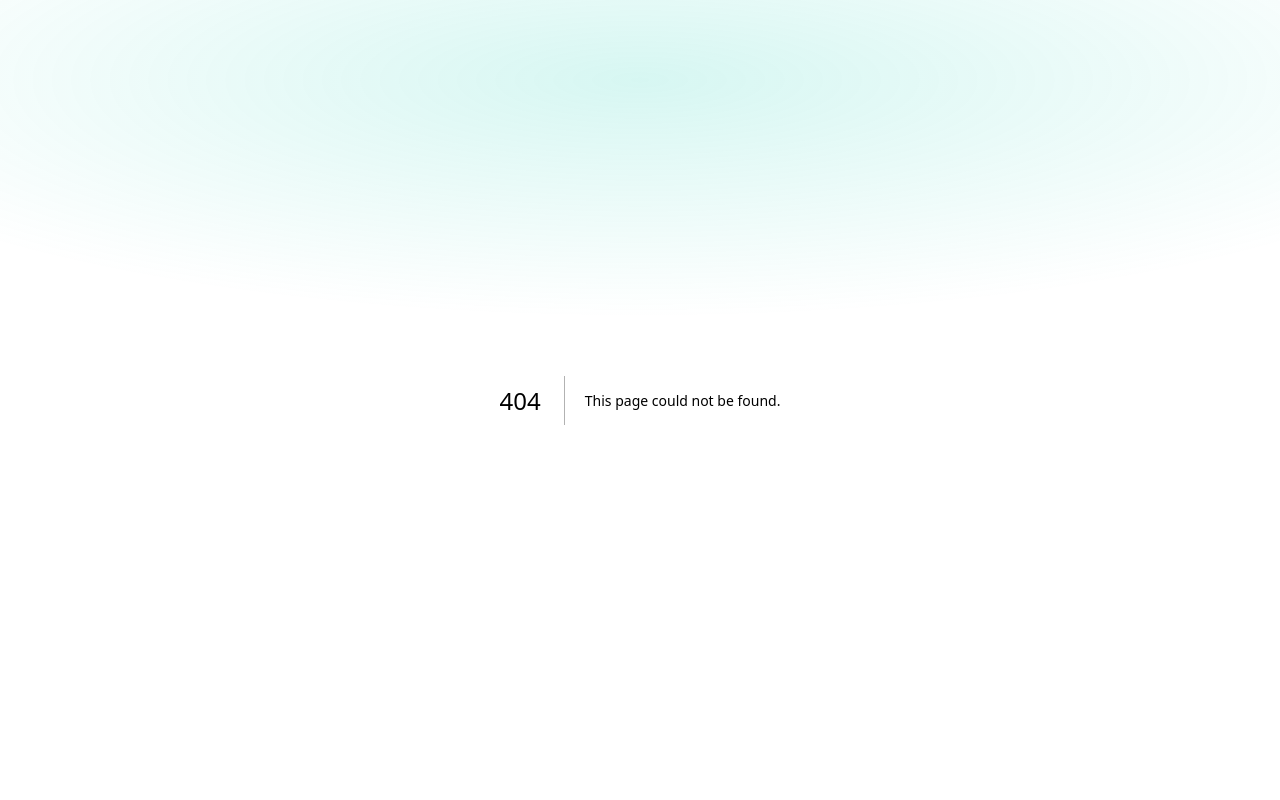
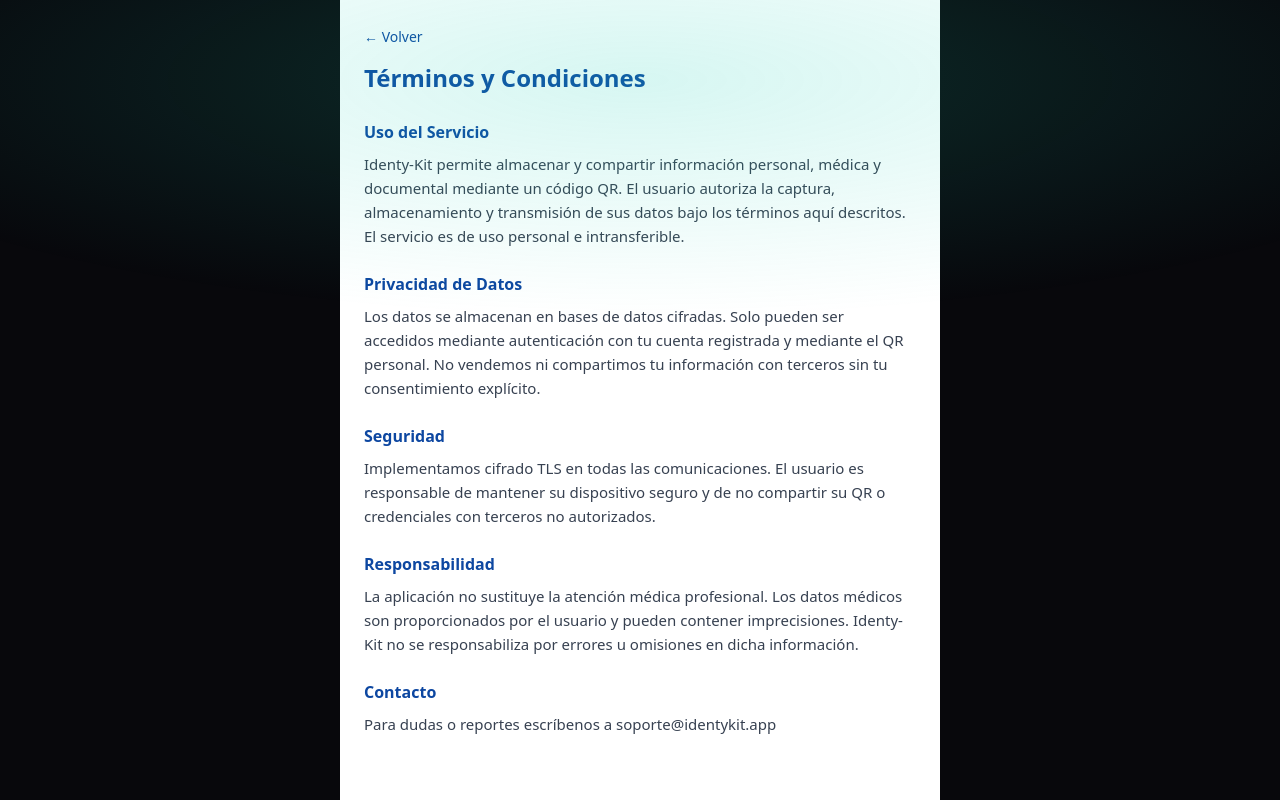
Before and after one commit to turbillon50/rivones, a Next.js app in the folder identykit/: page /terminos in a window 1280 px wide. Before the commit this address had no page. Built offline with nearby package versions, Linux system fonts and the light colour scheme.

Commit message:
feat: terminos y condiciones page

```diff
--- /dev/null
+++ b/identykit/app/terminos/page.tsx
@@ -0,0 +1,25 @@
+"use client";
+import Link from "next/link";
+
+export default function Terminos() {
+  return (
+    <main style={{ minHeight:"100vh", background:"#ffffff", padding:"24px", maxWidth:"600px", margin:"0 auto" }}>
+      <div style={{ marginBottom:"24px" }}>
+        <Link href="/" style={{ color:"#0D47A1", fontSize:"14px" }}>← Volver</Link>
+        <h1 style={{ color:"#0D47A1", fontSize:"24px", fontWeight:"700", marginTop:"12px" }}>Términos y Condiciones</h1>
+      </div>
+      {[
+        { t:"Uso del Servicio", c:"Identy-Kit permite almacenar y compartir información personal, médica y documental mediante un código QR. El usuario autoriza la captura, almacenamiento y transmisión de sus datos bajo los términos aquí descritos. El servicio es de uso personal e intransferible." },
+        { t:"Privacidad de Datos", c:"Los datos se almacenan en bases de datos cifradas. Solo pueden ser accedidos mediante autenticación con tu cuenta registrada y mediante el QR personal. No vendemos ni compartimos tu información con terceros sin tu consentimiento explícito." },
+        { t:"Seguridad", c:"Implementamos cifrado TLS en todas las comunicaciones. El usuario es responsable de mantener su dispositivo seguro y de no compartir su QR o credenciales con terceros no autorizados." },
+        { t:"Responsabilidad", c:"La aplicación no sustituye la atención médica profesional. Los datos médicos son proporcionados por el usuario y pueden contener imprecisiones. Identy-Kit no se responsabiliza por errores u omisiones en dicha información." },
+        { t:"Contacto", c:"Para dudas o reportes escríbenos a soporte@identykit.app" },
+      ].map(s => (
+        <section key={s.t} style={{ marginBottom:"24px" }}>
+          <h2 style={{ color:"#0D47A1", fontSize:"16px", fontWeight:"600", marginBottom:"8px" }}>{s.t}</h2>
+          <p style={{ color:"#374151", lineHeight:"1.6", fontSize:"15px" }}>{s.c}</p>
+        </section>
+      ))}
+    </main>
+  );
+}
```
